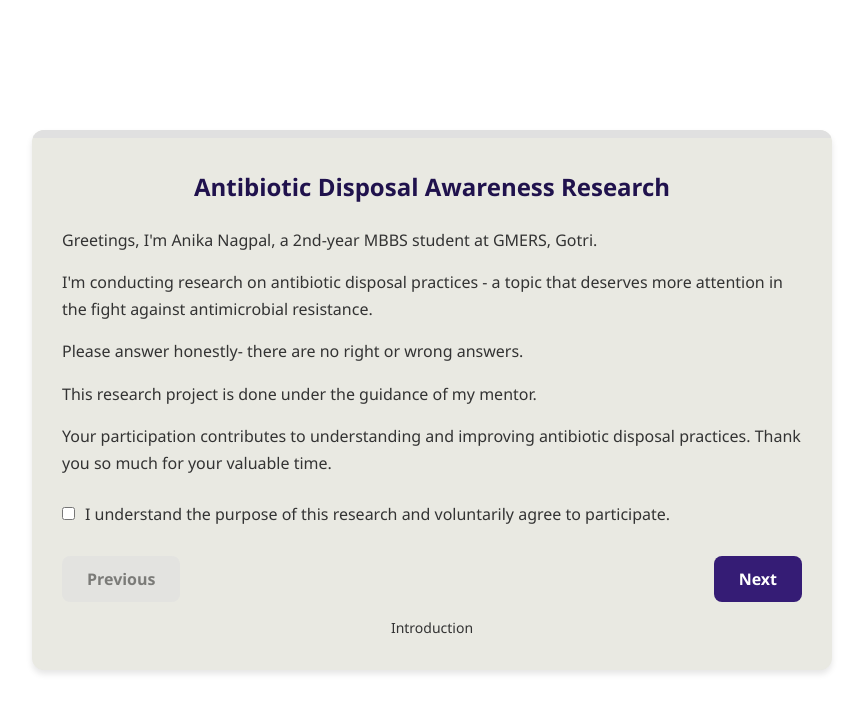
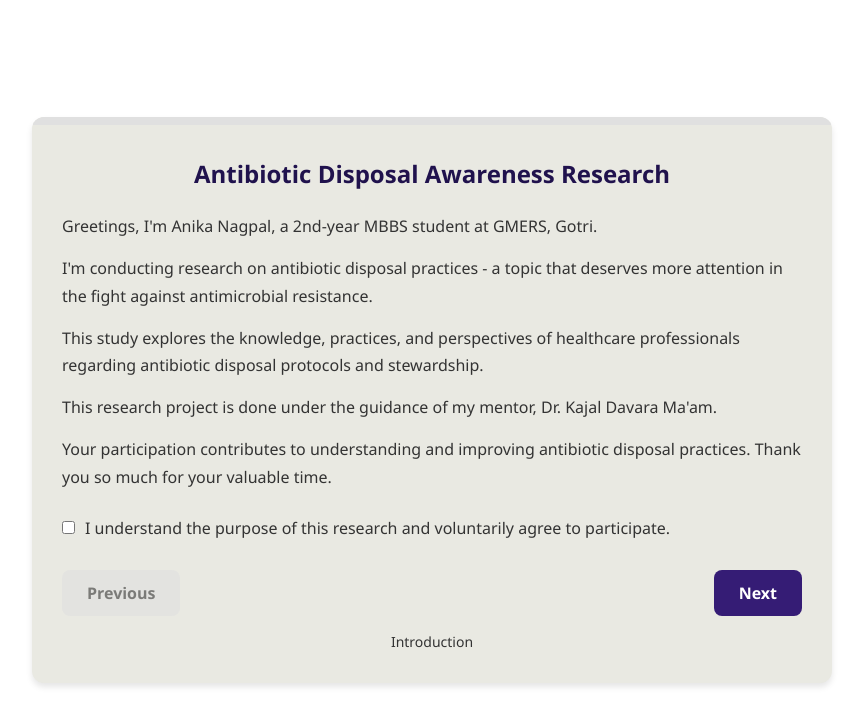
Before and after one commit to anikaaaah/antibiotic-survey-research, a plain HTML site: page index.html in a window 1280 px wide. Shown: the whole page, without its empty margins (208-1071 px from the left). Drawn offline with Linux system fonts and the light colour scheme.

Commit message:
Update index.html

```diff
--- a/index.html
+++ b/index.html
@@ -292,8 +292,8 @@
                 content: `
                     <p>Greetings, I'm Anika Nagpal, a 2nd-year MBBS student at GMERS, Gotri.</p>
                     <p>I'm conducting research on antibiotic disposal practices - a topic that deserves more attention in the fight against antimicrobial resistance.</p>
-                    <p>Please answer honestly- there are no right or wrong answers.</p>
-                    <p>This research project is done under the guidance of my mentor.</p>
+                    <p>This study explores the knowledge, practices, and perspectives of healthcare professionals regarding antibiotic disposal protocols and stewardship.</p>
+                    <p>This research project is done under the guidance of my mentor, Dr. Kajal Davara Ma'am.</p>
                     <p>Your participation contributes to understanding and improving antibiotic disposal practices. Thank you so much for your valuable time.</p>
                 `,
                 checkbox: "I understand the purpose of this research and voluntarily agree to participate."
@@ -305,39 +305,81 @@
                 title: "Basic Information"
             },
 
-            // CARDS 2-20: Questions 1-10
+            // CARDS 2-20: Questions 1-19
             {
                 type: CARD_TYPES.SINGLE_CHOICE,
-                question: "How significant do you consider the role of 'antibiotic disposal practices' in Antimicribial Resistance?",
-                options: ["Major role", "Important but secondary", "Insignificant"],
+                question: "How do you usually define the end-point of antibiotic stewardship — does it, in your view, include disposal protocols?",
+                options: ["Yes", "No", "Not certain"],
                 required: true,
                 autoAdvance: true
             },
             {
                 type: CARD_TYPES.SINGLE_CHOICE,
-                question: "Which route of disposal poses the greatest ecological risk according to you?",
-                options: ["Municipal solid waste", "Domestic drain/washbasin", "Controlled biomedical route", "Unused sample redistribution"],
+                question: "Which route of disposal poses the greatest ecological risk?",
+                options: ["Domestic drain/washbasin", "Municipal solid waste", "Controlled biomedical route", "Unused sample redistribution"],
                 required: true,
                 autoAdvance: true
             },
             {
                 type: CARD_TYPES.SINGLE_CHOICE,
-                question: "The last time you disposed off antibiotics, where did u put them?",
-                options: ["Reused for non-clinical purpose (eg- fertilizer, plant growth booster)", "Disposed off in a violet colour medicinal waste bin", "Flushed down the drain", "Put in yellow colour - infectious waste bag", "Thrown into standard household bin"],
+                question: "Are you aware of any formal or institutional guideline on antibiotic disposal (CPCB / WHO / NMC / hospital SOP)?",
+                options: ["Yes", "Aware vaguely", "Not aware"],
                 required: true,
                 autoAdvance: true
             },
             {
                 type: CARD_TYPES.SINGLE_CHOICE,
-                question: "Do you think a structured 'take-back' mechanism through hospital pharmacy or public channels will be a practical solution?",
+                question: "Was antibiotic disposal ever formally addressed in your undergraduate or postgraduate training?",
+                options: ["Yes", "No"],
+                required: true,
+                autoAdvance: true
+            },
+            {
+                type: CARD_TYPES.SINGLE_CHOICE,
+                question: "Which of the following contributes most directly to antimicrobial resistance in the community?",
+                options: ["Incomplete therapy", "Overprescription", "Improper disposal", "All of the above"],
+                required: true,
+                autoAdvance: true
+            },
+            {
+                type: CARD_TYPES.SINGLE_CHOICE,
+                question: "How significant do you consider antibiotic disposal in the overall AMR narrative?",
+                options: ["Central", "Important but secondary", "Marginal", "Negligible"],
+                required: true,
+                autoAdvance: true
+            },
+            {
+                type: CARD_TYPES.SINGLE_CHOICE,
+                question: "In your opinion, who carries the primary operational responsibility for ensuring correct disposal?",
+                options: ["Treating clinician", "Hospital administration", "Pharmacist", "Regulatory authorities"],
+                required: true,
+                autoAdvance: true
+            },
+            {
+                type: CARD_TYPES.SINGLE_CHOICE,
+                question: "In your institution, how well does the existing biomedical waste protocols cover antibiotic disposal?",
+                options: ["Fully integrated- specific bins/ guidelines exists", "Partially - antibiotics go with general pharma waste", "Not specified for antibiotics", "Unaware of any such protocol"],
+                required: true,
+                autoAdvance: true
+            },
+            {
+                type: CARD_TYPES.SINGLE_CHOICE,
+                question: "Would you support a structured 'take-back' mechanism through hospital pharmacy or public channels?",
                 options: ["Strongly yes", "Possibly", "No"],
                 required: true,
                 autoAdvance: true
             },
             {
                 type: CARD_TYPES.SINGLE_CHOICE,
-                question: "How, do you think, are expired/unused antibiotics from your practice or ward currently discarded?",
-                options: ["Discarded with general waste", "Routed through biomedical waste management system", "Flushed down the drain", "Returned to supplier/distributor"],
+                question: "Do you believe clinicians discuss or reflect adequately on the disposal aspect of antibiotic stewardship?",
+                options: ["Routinely", "Occasionally", "Rarely", "Never"],
+                required: true,
+                autoAdvance: true
+            },
+            {
+                type: CARD_TYPES.SINGLE_CHOICE,
+                question: "How are expired/unused antibiotics from your practice or ward currently discarded?",
+                options: ["Routed through biomedical waste management system", "Discarded with general waste", "Flushed or destroyed personally", "Returned to supplier/distributor"],
                 required: true,
                 autoAdvance: true
             },
@@ -364,20 +406,33 @@
             },
             {
                 type: CARD_TYPES.SINGLE_CHOICE,
-                question: "What is the main reason for improper antibiotic disposal in your eyes?",
-                options: ["No separate bins available nearby", "Not sure which bin is correct for pills", "Seems too minor/ harmless", "People are too busy/ forgetful", "Noone enforces it"],
+                question: "Have you ever intervened or reported improper antibiotic disposal within your setup?",
+                options: ["Yes", "No"],
                 required: true,
-                autoAdvance:true
+                autoAdvance: true
             },
             {
                 type: CARD_TYPES.TEXT_INPUT,
-                question: "In your opinion, what practical step could improve how antibiotics are disposed off in community and within hospitals?",
+                question: "What is the most practical obstacle to proper antibiotic disposal at your workplace?",
+                required: true,
+                autoAdvance: false
+            },
+            {
+                type: CARD_TYPES.SINGLE_CHOICE,
+                question: "Would you support inclusion of disposal protocols within CME or antibiotic stewardship modules?",
+                options: ["Yes", "Maybe", "No"],
+                required: true,
+                autoAdvance: false
+            },
+            {
+                type: CARD_TYPES.TEXT_INPUT,
+                question: "What single actionable step, if implemented immediately, according to you, could make antibiotic disposal more compliant across institutions?",
                 required: true,
                 autoAdvance: false
             },
             {
                 type: CARD_TYPES.TEXTAREA,
-                question: "Further comments/views (if any)",
+                question: "Further comments/additional thoughts",
                 required: false,
                 autoAdvance: false
             },
@@ -440,8 +495,10 @@
                         <input type="text" id="doctorName" placeholder="Enter your full name">
                         <div class="error-message" id="nameError">Please enter your name</div>
 
+                        <div class="question-text">Your Designation (Intern/R1/R2/R3/Consultant)/ Specialization:</div>
                         <div class="question-text">Your Designation (Intern/R1/R2/R3/Consultant/Faculty)/ Specialization:</div>
                         <input type="text" id="doctorSpecialization" placeholder="Enter your designation/specialization">
+                        <div class="error-message" id="specializationError">Please enter your degignation/specialization</div>
                         <div class="error-message" id="specializationError">Please enter your desgignation/specialization</div>
 
 
@@ -471,7 +528,7 @@
                             <button class="btn-prev">Previous</button>
                             ${cardIndex === totalCards - 2 ? '<button class="btn-submit">Submit</button>' : '<button class="btn-next">Next</button>'}
                         </div>
-                        <div class="question-counter">Question ${questionNumber} of 10</div>
+                        <div class="question-counter">Question ${questionNumber} of 19</div>
                     `;
 
                 case CARD_TYPES.TEXT_INPUT:
@@ -485,7 +542,7 @@
                             <button class="btn-prev">Previous</button>
                             ${cardIndex === totalCards - 2 ? '<button class="btn-submit">Submit</button>' : '<button class="btn-next">Next</button>'}
                         </div>
-                        <div class="question-counter">Question ${textQuestionNumber} of 10</div>
+                        <div class="question-counter">Question ${textQuestionNumber} of 19</div>
                     `;
 
                 case CARD_TYPES.TEXTAREA:
@@ -499,7 +556,7 @@
                             <button class="btn-prev">Previous</button>
                             <button class="btn-submit">Submit</button>
                         </div>
-                        <div class="question-counter">Question ${textareaQuestionNumber} of 10</div>
+                        <div class="question-counter">Question ${textareaQuestionNumber} of 19</div>
                     `;
 
                 case CARD_TYPES.THANK_YOU:
```
